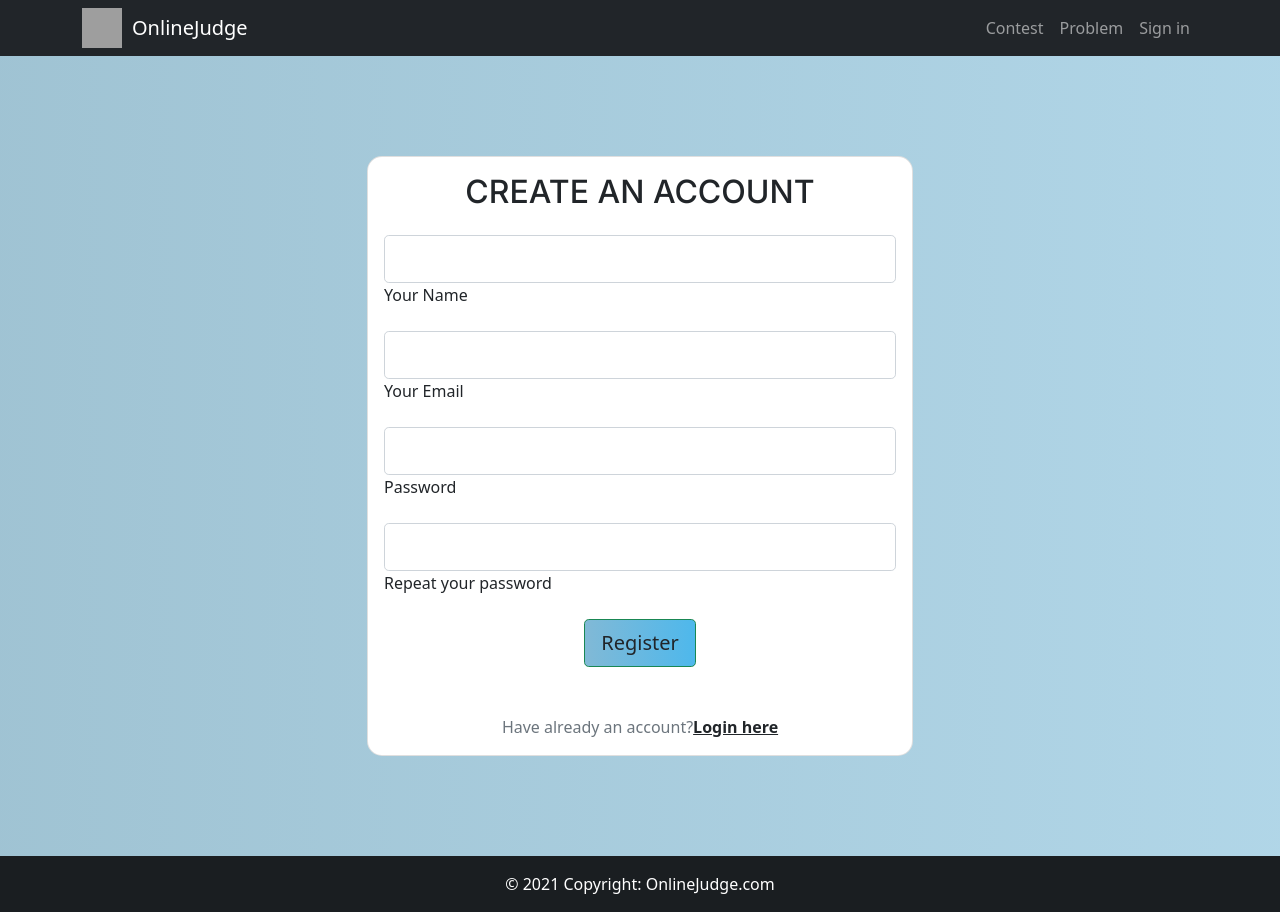
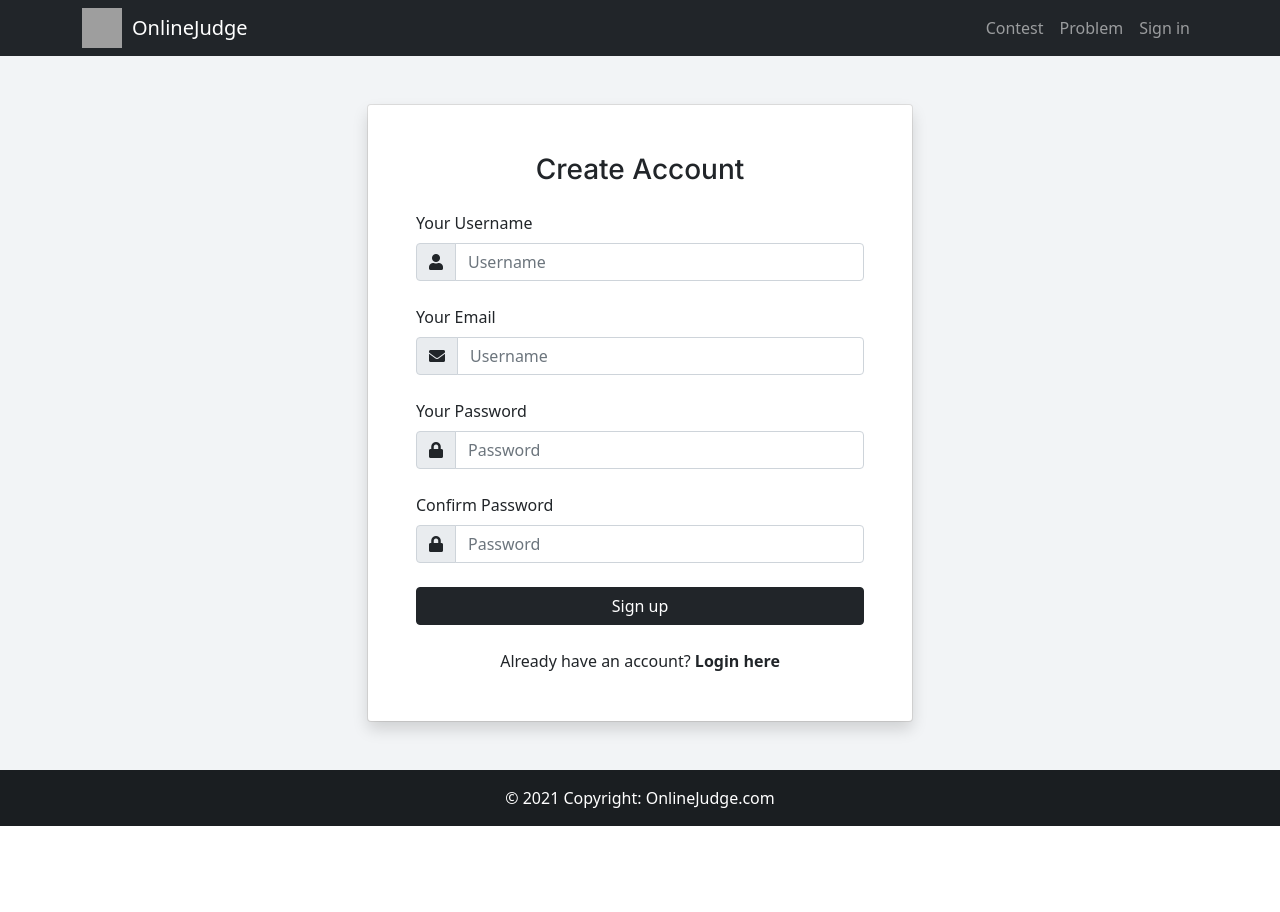
Before and after one commit to lcko1012/online-judge-frontend, a React (Create React App) app: page /signup in a window 1280 px wide. After the commit the page ends 826 px from the top, so only its background shows below. Built offline with nearby package versions, Linux system fonts and the light colour scheme; grey boxes are pictures that could not be loaded.

Commit message:
S1-Signup

```diff
--- a/src/routes/index.js
+++ b/src/routes/index.js
@@ -21,7 +21,6 @@ const AppRoute = ({ component: Component, layout: Layout, ...rest }) => {
         } />
     )
 }
-console.log("index routes")
 
 export default () => {
     const authContext = useContext(AuthContext)
--- a/src/users/body/authentication/SignIn.js
+++ b/src/users/body/authentication/SignIn.js
@@ -1,6 +1,6 @@
 import React, { useContext, useState } from 'react'
 import { Link, useHistory } from 'react-router-dom'
-import "./auth.css"
+import "./auth.scss"
 import AuthContext from '../../../context/authentication/authContext'
 import CookiesService from '../../../services/CookiesService'
 import { isEmpty, isLength } from '../../../utils/validation/Validation'
@@ -30,8 +30,6 @@ function SignIn() {
 
     if (isEmpty(username) || isEmpty(password)) return errorNotification("Please fill all fields")
     if (isLength(password)) return errorNotification("Password is greater than 6 and less than 32 characters")
-
-    console.log(username, password)
 
     try {
       const res = await axios.post("/api/auth/login", {
--- a/src/users/body/authentication/SignUp.js
+++ b/src/users/body/authentication/SignUp.js
@@ -1,109 +1,150 @@
-import React,  { useState } from 'react'
+import React, { useState } from 'react'
 import axios from 'axios';
-import "./auth.css";
+import "./auth.scss";
 import { successNotification, errorNotification } from '../../../utils/notification/ToastNotification'
+import {isMatch, isLength} from '../../../utils/validation/Validation'
+import { Link } from 'react-router-dom';
 
 function SignUp() {
-    const [user, setUser] = useState({
-        name: '',
+  const [dataForm, setDataForm] = useState({
+    username: '',
     email: '',
     password: '',
     matchedPassword: '',
   })
 
-    const { name, email, password, matchedPassword, err, success } = user
+  const { username, email, password, matchedPassword } = dataForm
 
-    const handleChangeInput = (e) => {
+  const onChangeInput = e => {
     const { name, value } = e.target
-        setUser({ ...user, [name]: value, err: '', success: '' })
+    setDataForm({ ...dataForm, [name]: value })
   }
 
-    const handleSubmit = async e => {
+  const submitForm = async e => {
     e.preventDefault()
 
-        // if (isEmpty(email) || isEmpty(password) || isEmpty(matchedPassword) || isEmpty(name)) {
-        //     return setUser({ ...user, err: 'Hãy điền đầy đủ thông tin', success: '' })
-        // }
+    if (isLength(password)) {
+        return errorNotification("Password is greater than 6 and less than 32 characters")
+    }
 
-        // if (!isEmail(email)) {
-        //     return setUser({ ...user, err: 'Email không đúng định dạng', success: '' })
-        // }
-
-        // if (isLength(password)) {
-        //     return setUser({ ...user, err: "Mật khẩu phải lớn hơn 6 ký tự", success: '' })
-        // }
-
-        // if (!isMatch(matchedPassword, password)) {
-        //     return setUser({ ...user, err: "Mật khẩu không giống nhau", success: '' })
-        // }
+    if (!isMatch(matchedPassword, password)) {
+        return errorNotification("Passwords do not match")
+    }
 
     try {
-            var registerForm = new FormData()
-            registerForm.append('name', name)
-            registerForm.append('email', email)
-            registerForm.append('password', password)
-            registerForm.append('matchedPassword', matchedPassword)
-
-            const res = await axios.post("/api/auth/signup", registerForm)
-            if (res.status === 202) {
-                setUser({ ...user, err: '', success: 'Kiểm tra email để kích hoạt tài khoản' })
+      const res = await axios.post("/api/auth/register", {
+        username: username,
+        email: email,
+        password: password,
+        matchedPassword: matchedPassword
+      })
+      if (res) {
+        successNotification(res.data.message)
       }
     } catch (err) {
-            // if (err.response.status === 423) {
-            //     setUser({ ...user, err: ' Email đã đăng ký nhưng chưa kích hoạt', success: '' })
-            // }
-            // else if (err.response.status === 409) {
-            //     setUser({ ...user, err: 'Email đã tồn tại', success: '' })
-            // }
-            // else if (err.response.status === 400) {
-            //     setUser({ ...user, err: 'Thông tin không hợp lệ', success: '' })
-            // }
-            // else {
-            //     setUser({ ...user, err: 'Đã có lỗi xảy ra', success: '' })
-            // }
+      errorNotification(err.response.data.message)
     }
   }
 
   return (
-        <>
-            <section class="vh-100 Signup-bg-image" >
-                <div class="mask d-flex align-items-center h-100 Signup-gradient-custom-3">
-                    <div class="container h-100">
-                        <div class="row d-flex justify-content-center align-items-center h-100">
-                            <div class="col-12 col-md-9 col-lg-7 col-xl-6">
-                                <div class="card Signup-bogoc" >
-                                    <div class="card-body p-3">
-                                        <h2 class="text-uppercase text-center mb-4">Create an account</h2>
-
-                                        <form onSubmit={handleSubmit}>
-
-                                            <div class="form-outline mb-3">
-                                                <input type="text" id="form3Example1cg" class="form-control form-control-lg" onChange={handleChangeInput} />
-                                                <label class="form-label" for="form3Example1cg">Your Name</label>
+    <section className="bg-image gradient-custom-2 background__color">
+      <div className="mask d-flex align-items-center h-100">
+        <div className="container">
+          <div className="row d-flex justify-content-center align-items-center h-100">
+            <div className="col-12 col-md-9 col-lg-7 col-xl-6">
+              <div className="card signin__form mt-5 mb-5">
+                <div className="bg-white shadow border-0 rounded border-light p-4 p-lg-5 w-100  fmxw-500">
+                  <div className="text-center text-md-center mb-4 mt-md-0">
+                    <h1 className="mb-0 h3">Create Account</h1>
                   </div>
 
-                                            <div class="form-outline mb-3">
-                                                <input type="email" id="form3Example3cg" class="form-control form-control-lg" onChange={handleChangeInput} />
-                                                <label class="form-label" for="form3Example3cg">Your Email</label>
+                  <form className="mt-4" onSubmit={submitForm}>
+                    <div className="form-group mb-4">
+                      <label>Your Username</label>
+                      <div className="input-group">
+                        <span className="input-group-text" id="basic-addon1">
+                          <i className="fas fa-user"></i>
+                          <svg className="icon icon-xs text-gray-600" viewBox="0 0 20 20"></svg>
+                        </span>
+                        <input
+                          type="text"
+                          className="form-control"
+                          placeholder="Username"
+                          required
+                          name="username"
+                          value={username}
+                          onChange={onChangeInput}
+                        />
+                      </div>
                     </div>
 
-                                            <div class="form-outline mb-3">
-                                                <input type="password" id="form3Example4cg" class="form-control form-control-lg" onChange={handleChangeInput} />
-                                                <label class="form-label" for="form3Example4cg">Password</label>
+                    <div className="form-group mb-4">
+                      <label>Your Email</label>
+                      <div className="input-group">
+                        <span className="input-group-text" id="basic-addon1">
+                          <i className="fas fa-envelope"></i>
+                          <svg className="icon icon-xs text-gray-600" viewBox="0 0 20 20"></svg>
+                        </span>
+                        <input
+                          type="email"
+                          className="form-control"
+                          placeholder="Username"
+                          required
+                          name="email"
+                          value={email}
+                          onChange={onChangeInput}
+                        />
+                      </div>
                     </div>
 
-                                            <div class="form-outline mb-3">
-                                                <input type="password" id="form3Example4cdg" class="form-control form-control-lg" onChange={handleChangeInput} />
-                                                <label class="form-label" for="form3Example4cdg">Repeat your password</label>
+                    <div className="form-group mb-4">
+                      <label>Your Password</label>
+                      <div className="input-group">
+                        <span className="input-group-text" id="basic-addon2">
+                          <i className="fas fa-lock"></i>
+                          <svg className="icon icon-xs text-gray-600" fill="currentColor" viewBox="0 0 20 20" ></svg>
+                        </span>
+                        <input
+                          type="password"
+                          placeholder="Password"
+                          className="form-control"
+                          required
+                          name="password"
+                          value={password}
+                          onChange={onChangeInput}
+                        />
                       </div>
-                                            <div class="d-flex justify-content-center">
-                                                <button type="submit" class="btn btn-success btn-block btn-lg Signup-gradient-custom-4 text-body" >Register</button>
                     </div>
 
-                                            <p class="text-center text-muted mt-5 mb-0">Have already an account?<a href="./SignIn" class="fw-bold text-body"><u>Login here</u></a></p>
+                    <div className="form-group mb-4">
+                      <label>Confirm Password</label>
+                      <div className="input-group">
+                        <span className="input-group-text" id="basic-addon2">
+                          <i className="fas fa-lock"></i>
+                          <svg className="icon icon-xs text-gray-600" fill="currentColor" viewBox="0 0 20 20" ></svg>
+                        </span>
+                        <input
+                          type="password"
+                          placeholder="Password"
+                          className="form-control"
+                          required
+                          name="matchedPassword"
+                          value={matchedPassword}
+                          onChange={onChangeInput}
+                        />
+                      </div>
+                    </div>
 
+                    <div className="d-grid">
+                      <button type="submit" className="btn btn-dark">Sign up</button>
+                    </div>
                   </form>
 
+                  <div className="d-flex justify-content-center align-items-center mt-4">
+                    <span className="fw-normal">
+                      Already have an account? <Link to="/signin" className="fw-bold text-dark">Login here</Link>
+                    </span>
+                  </div>
                 </div>
               </div>
             </div>
@@ -111,115 +152,7 @@ function SignUp() {
         </div>
       </div>
     </section>
-
-        </>
   )
 }
 
 export default SignUp
-// class SignUp extends React.Component {
-//     state = {
-//         Yourname: "",
-//         Youremai: "",
-//         Yourpassword: "",
-//         Yourpasswordrepeat: ""
-//     }
-//     handleOnChangeName = (event) => {
-//         this.setState({
-//             Yourname: event.target.value
-//         })
-
-//     }
-//     handleOnChangeEmail = (event) => {
-//         this.setState({
-//             Youremai: event.target.value
-//         })
-//         console.log(Object.keys(this.state).length)
-//     }
-//     handleOnChangePassword = (event) => {
-//         this.setState({
-//             Yourpassword: event.target.value
-//         })
-//     }
-//     handleOnChangePasswordRepeat = (event) => {
-//         this.setState({
-//             Yourpasswordrepeat: event.target.value
-//         })
-//     }
-//     // submitForm = () => {
-//     //     console.log(this.state)
-
-//     // }
-//     submitForm = async (e) => {
-//         // e.preventDefault()
-//         // if (isEmpty(username) || isEmpty(password)) return errorNotification("Please fill all fields")
-//         // if (isLength(password)) return errorNotification("Password is greater than 6 and less than 32 characters")
-
-//         // console.log(username, password)
-
-//         try {
-//             const res = await axios.post("./SignIn", {
-//                 Yourname: this.state.Yourname,
-//                 Youremail: this.state.Youremai
-//             })
-
-//             console.log(res.data)
-//         } catch (err) {
-//             // errorNotification(err.response.data.message)
-//             console.log("ngu ghe")
-//         }
-
-//     }
-//     render() {
-//         return (
-//             <>
-//                 <section class="vh-100 Signup-bg-image" >
-//                     <div class="mask d-flex align-items-center h-100 Signup-gradient-custom-3">
-//                         <div class="container h-100">
-//                             <div class="row d-flex justify-content-center align-items-center h-100">
-//                                 <div class="col-12 col-md-9 col-lg-7 col-xl-6">
-//                                     <div class="card Signup-bogoc" >
-//                                         <div class="card-body p-3">
-//                                             <h2 class="text-uppercase text-center mb-4">Create an account</h2>
-
-//                                             <form onSubmit={() => this.submitForm()}>
-
-//                                                 <div class="form-outline mb-3">
-//                                                     <input type="text" id="form3Example1cg" value={this.state.Yourname} onChange={(event) => this.handleOnChangeName(event)} class="form-control form-control-lg" />
-//                                                     <label class="form-label" for="form3Example1cg">Your Name</label>
-//                                                 </div>
-
-//                                                 <div class="form-outline mb-3">
-//                                                     <input type="email" id="form3Example3cg" value={this.state.Youremai} onChange={(event) => this.handleOnChangeEmail(event)} class="form-control form-control-lg" />
-//                                                     <label class="form-label" for="form3Example3cg">Your Email</label>
-//                                                 </div>
-
-//                                                 <div class="form-outline mb-3">
-//                                                     <input type="password" id="form3Example4cg" value={this.state.Yourpassword} onChange={(event) => this.handleOnChangePassword(event)} class="form-control form-control-lg" />
-//                                                     <label class="form-label" for="form3Example4cg">Password</label>
-//                                                 </div>
-
-//                                                 <div class="form-outline mb-3">
-//                                                     <input type="password" id="form3Example4cdg" value={this.state.Yourpasswordrepeat} onChange={(event) => this.handleOnChangePasswordRepeat(event)} class="form-control form-control-lg" />
-//                                                     <label class="form-label" for="form3Example4cdg">Repeat your password</label>
-//                                                 </div>
-//                                                 <div class="d-flex justify-content-center">
-//                                                     <button type="submit" class="btn btn-success btn-block btn-lg Signup-gradient-custom-4 text-body" >Register</button>
-//                                                 </div>
-
-//                                                 <p class="text-center text-muted mt-5 mb-0">Have already an account?<a href="./SignIn" class="fw-bold text-body"><u>Login here</u></a></p>
-
-//                                             </form>
-
-//                                         </div>
-//                                     </div>
-//                                 </div>
-//                             </div>
-//                         </div>
-//                     </div>
-//                 </section>
-//             </>
-//         )
-//     }
-// }
-// export default SignUp;
--- a/src/users/body/authentication/SignUpActivation.js
+++ b/src/users/body/authentication/SignUpActivation.js
@@ -5,15 +5,11 @@ import { useParams } from 'react-router-dom'
 
 function SignUpActivation() {
   const { activationToken } = useParams()
-    console.log(activationToken)
   const [success, setSuccess] = useState(false)
   useEffect(() => {
     const registerConfirm = async () => {
-            var postForm = new FormData()
-            postForm.append("activationToken", activationToken)
-
       try {
-                const res = await axios.post("http://localhost:8080/api/auth/activation", {
+        const res = await axios.post("/api/auth/activation", {
           activationToken: activationToken
         })
         if (res) {
@@ -21,6 +17,7 @@ function SignUpActivation() {
         }
       } catch (error) {
         setSuccess(false)
+        console.log(error.response.data.message)
       }
     }
     if (activationToken) {
@@ -29,15 +26,25 @@ function SignUpActivation() {
   }, [])
 
   return (
-        <main className="main__auth">
-            <div className="register">
-                <h3 style={{ color: "var(--color-primary)" }}>
-                    {success ? "Chúc mừng bạn đã đăng ký tài khoản thành công 🎉" :
-                        "Mã đăng ký không hợp lệ, không thể kích hoạt tài khoản 🙁"
+    <section className="bg-image gradient-custom-2 background__color">
+      <div className="mask d-flex align-items-center h-100">
+        <div className="container vh-100">
+          <div className="row d-flex justify-content-center align-items-center h-100">
+            <div className="col-12 col-md-9 col-lg-7 col-xl-6">
+              <div className="card">
+                <div className="bg-white shadow border-0 rounded border-light p-5 w-100  fmxw-500">
+                  <h5 className="text-center">  {success ?
+                    "Congratulations, you have successfully registered an account 🎉" :
+                    "Invalid registration code, cannot activate account 🙁"
                   }
-                </h3>
+                  </h5>
                 </div>
-        </main>
+              </div>
+            </div>
+          </div>
+        </div>
+      </div>
+    </section>
   )
 }
 
--- a/src/users/body/authentication/auth.css
+++ /dev/null
@@ -1,30 +0,0 @@
-.Signup-gradient-custom-3 {
-    /* fallback for old browsers */
-    background: #84fab0;
-    height: 100%;
-    margin: 0;
-    /* Chrome 10-25, Safari 5.1-6 */
-    background: -webkit-linear-gradient(to right, rgba(103, 146, 180, 0.5), rgba(115, 176, 237, 0.5));
-
-    /* W3C, IE 10+/ Edge, Firefox 16+, Chrome 26+, Opera 12+, Safari 7+ */
-    background: linear-gradient(to right, rgba(65, 136, 168, 0.5), rgba(99, 173, 208, 0.5))
-  }
-  .Signup-gradient-custom-4 {
-    /* fallback for old browsers */
-    background: #84fab0;
-
-    /* Chrome 10-25, Safari 5.1-6 */
-    background: -webkit-linear-gradient(to right, rgb(70, 142, 180), rgb(75, 172, 221));
-
-    /* W3C, IE 10+/ Edge, Firefox 16+, Chrome 26+, Opera 12+, Safari 7+ */
-    background: linear-gradient(to right, rgb(129, 185, 214), rgb(78, 184, 236))
-  }
-  .Signup-bogoc {
-    border-radius: 15px;
-
-  }
-  .Signup-bg-image{
-    /* background-image: url('./alo.jpg'); */
-    height: 100%;
-    width: 100%;
-  }
```
Also changed, not shown: src/users/body/authentication/auth.scss (added). Lines whose indentation alone changed are shown as unchanged.
